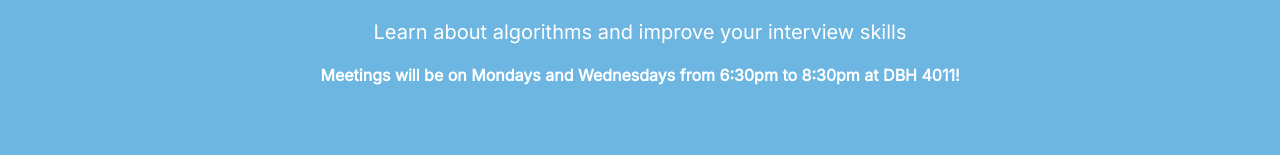
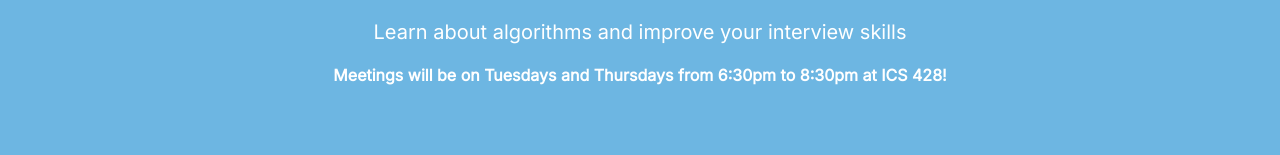
Before and after one commit to ACM-UCI/acm-uci.org, a Next.js app in the folder apps/web/: page / in a window 1280 px wide. Shown: the part 291-446 px from the top of the page. Built offline with nearby package versions, Linux system fonts and the light colour scheme.

Commit message:
update meeting time

```diff
--- a/apps/web/pages/index.tsx
+++ b/apps/web/pages/index.tsx
@@ -13,8 +13,8 @@ export default function Landing() {
                 subHeaderText="Learn about algorithms and improve your interview skills"
             >
                 <strong>
-                    Meetings will be on Mondays and Wednesdays from 6:30pm to
-                    8:30pm at DBH 4011!
+                    Meetings will be on Tuesdays and Thursdays from 6:30pm to
+                    8:30pm at ICS 428!
                 </strong>
             </Header>
             <About />
```
